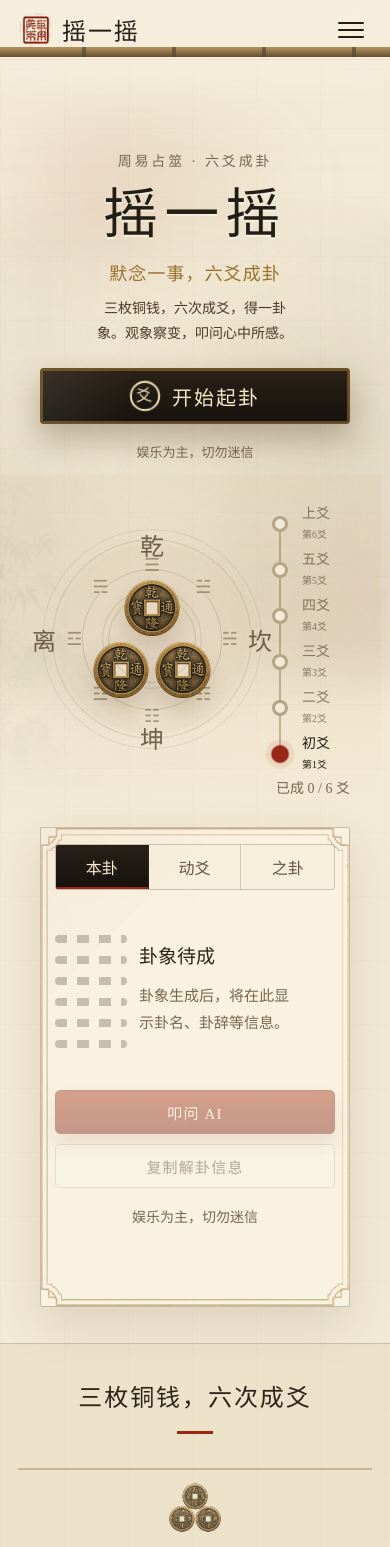
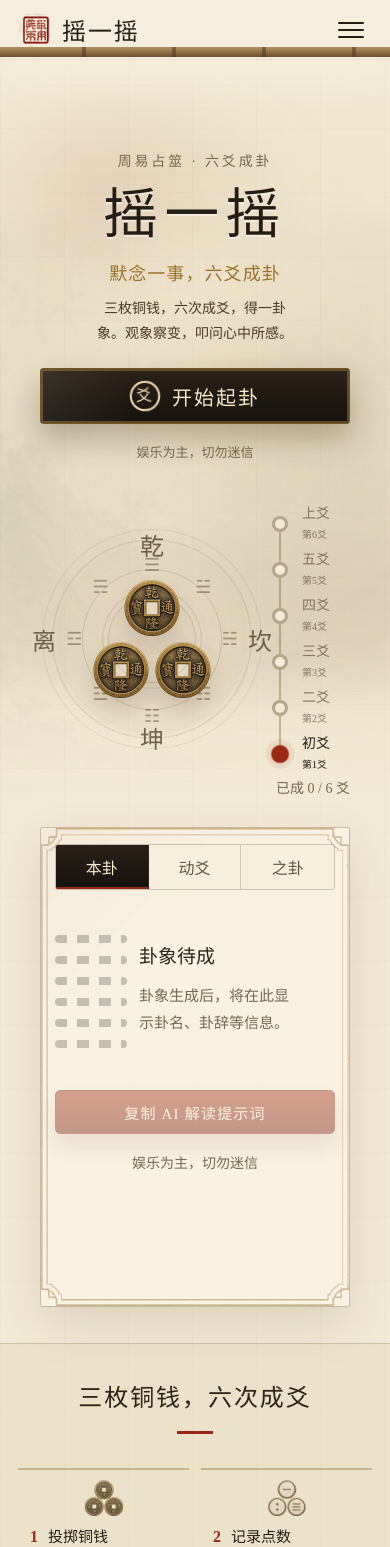
Before and after one commit to smilexiaobao1992/wenyao, a React (Vite) app: page / in a window 390 px wide. Shown: the top 1547 px of the page. Built offline with nearby package versions, Linux system fonts and the light colour scheme.

Commit message:
Improve responsive casting experience

```diff
--- a/src/App.jsx
+++ b/src/App.jsx
@@ -60,6 +60,17 @@ export function App() {
   }, []);
 
   useEffect(() => {
+    if (!menuOpen) return undefined;
+
+    function closeMenuOnEscape(event) {
+      if (event.key === "Escape") setMenuOpen(false);
+    }
+
+    window.addEventListener("keydown", closeMenuOnEscape);
+    return () => window.removeEventListener("keydown", closeMenuOnEscape);
+  }, [menuOpen]);
+
+  useEffect(() => {
     const root = document.documentElement;
     function updateScrollProgress() {
       const scrollTop = window.scrollY;
@@ -119,6 +130,23 @@ export function App() {
     const timer = window.setTimeout(() => setLineFlashIndex(-1), 900);
     return () => window.clearTimeout(timer);
   }, [lineFlashIndex]);
+
+  useEffect(() => {
+    if (!isComplete) return undefined;
+
+    const frame = window.requestAnimationFrame(() => {
+      const result = document.getElementById("result");
+      if (!result) return;
+
+      const bounds = result.getBoundingClientRect();
+      if (bounds.top >= 0 && bounds.bottom <= window.innerHeight) return;
+
+      const reduceMotion = window.matchMedia("(prefers-reduced-motion: reduce)").matches;
+      result.scrollIntoView({ behavior: reduceMotion ? "auto" : "smooth", block: "start" });
+    });
+
+    return () => window.cancelAnimationFrame(frame);
+  }, [isComplete]);
 
   useEffect(() => {
     if (resetCooldownSeconds <= 0) return undefined;
@@ -201,7 +229,6 @@ export function App() {
           <a href="#method" onClick={() => setMenuOpen(false)}>玩法</a>
           <a href="#hexagrams" onClick={() => setMenuOpen(false)}>卦库</a>
           <a href="#result" onClick={() => setMenuOpen(false)}>卦象</a>
-          <a href="#ai" onClick={() => setMenuOpen(false)}>AI 解卦</a>
         </nav>
         <button
           className={menuOpen ? "menu-button is-open" : "menu-button"}
@@ -216,6 +243,7 @@ export function App() {
           <span />
         </button>
       </header>
+      {menuOpen ? <div className="menu-scrim" aria-hidden="true" onClick={() => setMenuOpen(false)} /> : null}
 
       <section className="hero" id="top">
         <div className="intro-panel">
@@ -230,8 +258,9 @@ export function App() {
             className={`primary-action ${isComplete && resetCooldownSeconds > 0 ? "is-cooling" : ""}`}
             type="button"
             aria-disabled={isComplete && resetCooldownSeconds > 0}
+            aria-live="polite"
             onClick={castLine}
-            disabled={isCasting}
+            disabled={isCasting || (isComplete && resetCooldownSeconds > 0)}
           >
             <span className="action-seal" aria-hidden="true">爻</span>
             {isCasting
@@ -528,10 +557,7 @@ function ResultPanel({
 
       <div className="result-actions" id="ai">
         <button className="ask-ai" type="button" disabled={!isComplete} onClick={onCopy}>
-          叩问 AI
-        </button>
-        <button className="copy-button" type="button" disabled={!isComplete} onClick={onCopy}>
-          {copied ? "已复制" : "复制解卦信息"}
+          {copied ? "已复制，可粘贴给 AI" : "复制 AI 解读提示词"}
         </button>
       </div>
       <p className="result-footnote">娱乐为主，切勿迷信</p>
--- a/src/styles.css
+++ b/src/styles.css
@@ -159,13 +159,12 @@ a {
 .page-shell::before {
   display: block;
   top: 56px;
-  right: 0;
-  left: 0;
+  right: -24px;
+  left: -24px;
   height: 670px;
   background:
-    url("/assets/shanshui-bg.webp") left bottom / min(860px, 58vw) auto no-repeat,
-    url("/assets/shanshui-bg.webp") right bottom / min(780px, 52vw) auto no-repeat,
-    linear-gradient(180deg, transparent 0%, rgba(230, 220, 194, 0.26) 64%, transparent 100%);
+    linear-gradient(180deg, rgba(243, 234, 214, 0.22), transparent 34%, rgba(230, 220, 194, 0.18) 82%, rgba(243, 234, 214, 0.28)),
+    url("/assets/shanshui-bg.webp") center center / cover no-repeat;
   mix-blend-mode: multiply;
   opacity: 0.26;
   -webkit-mask-image: linear-gradient(180deg, transparent 0, rgba(0, 0, 0, 0.16) 42px, #000 138px, #000 78%, transparent 100%);
@@ -418,8 +417,8 @@ a {
 
 @keyframes heroRise {
   from {
-    opacity: 0;
-    transform: translateY(28px);
+    opacity: 0.62;
+    transform: translateY(14px);
   }
 
   to {
@@ -447,8 +446,8 @@ a {
 
 @keyframes readerEnter {
   from {
-    opacity: 0;
-    transform: translateY(12px);
+    opacity: 0.7;
+    transform: translateY(6px);
   }
 
   to {
@@ -619,6 +618,10 @@ a {
   border-radius: var(--radius-md);
 }
 
+.menu-scrim {
+  display: none;
+}
+
 /* --------------------------------------------------------------------------
    Hero — desktop base (>1120px)
    -------------------------------------------------------------------------- */
@@ -636,15 +639,15 @@ a {
 }
 
 .page-shell.is-ready .intro-panel {
-  animation: heroRise 0.9s var(--ease-ink) both;
+  animation: heroRise 0.5s var(--ease-ink) both;
 }
 
 .page-shell.is-ready .casting-stage {
-  animation: heroRise 0.9s var(--ease-ink) 0.12s both;
+  animation: heroRise 0.5s var(--ease-ink) 0.05s both;
 }
 
 .page-shell.is-ready .result-panel {
-  animation: heroRise 0.9s var(--ease-ink) 0.24s both;
+  animation: heroRise 0.5s var(--ease-ink) 0.1s both;
 }
 
 .intro-panel {
@@ -1093,6 +1096,7 @@ p {
    -------------------------------------------------------------------------- */
 
 .result-panel {
+  scroll-margin-top: 82px;
   position: relative;
   min-height: 480px;
   margin-top: 34px;
@@ -1292,8 +1296,7 @@ p {
   z-index: 1;
 }
 
-.ask-ai,
-.copy-button {
+.ask-ai {
   min-height: 48px;
   border-radius: var(--radius-lg);
   cursor: pointer;
@@ -1305,20 +1308,17 @@ p {
     filter var(--transition-fast) ease;
 }
 
-.ask-ai:hover:not(:disabled),
-.copy-button:hover:not(:disabled) {
+.ask-ai:hover:not(:disabled) {
   transform: translateY(-1px);
   filter: brightness(1.05);
 }
 
-.ask-ai:focus-visible,
-.copy-button:focus-visible {
+.ask-ai:focus-visible {
   outline: 2px solid var(--cinnabar);
   outline-offset: 3px;
 }
 
-.ask-ai:active:not(:disabled),
-.copy-button:active:not(:disabled) {
+.ask-ai:active:not(:disabled) {
   transform: translateY(0);
   transition-duration: 80ms;
 }
@@ -1352,14 +1352,7 @@ p {
   }
 }
 
-.copy-button {
-  border: 1px solid rgba(95, 72, 37, 0.28);
-  color: #5a4b35;
-  background: rgba(250, 245, 232, 0.62);
-}
-
-.ask-ai:disabled,
-.copy-button:disabled {
+.ask-ai:disabled {
   cursor: not-allowed;
   opacity: 0.44;
 }
@@ -1704,7 +1697,7 @@ p {
   gap: 22px;
   align-items: start;
   padding: 24px;
-  animation: readerEnter 0.5s var(--ease-ink) both;
+  animation: readerEnter 0.28s var(--ease-ink) both;
 }
 
 .reader-copy {
@@ -1944,9 +1937,7 @@ p {
   .page-shell::before {
     top: 46px;
     height: 760px;
-    background:
-      url("/assets/shanshui-bg.webp") left bottom / 170vw auto no-repeat,
-      linear-gradient(180deg, transparent 0%, rgba(230, 220, 194, 0.24) 68%, transparent 100%);
+    background-position: center, 14% center;
     opacity: 0.22;
   }
 
@@ -2069,13 +2060,16 @@ p {
   }
 
   .method-steps {
-    grid-template-columns: 1fr;
-    gap: 0;
+    grid-template-columns: repeat(2, minmax(0, 1fr));
+    gap: 12px;
   }
 
   .method-step {
     min-height: 0;
-    padding: 18px 0;
+    padding: 16px 12px;
+    opacity: 1;
+    transform: none;
+    transition: none;
   }
 
   .step-heading {
@@ -2114,27 +2108,30 @@ p {
   }
 
   .index-list {
-    grid-auto-flow: column;
-    grid-auto-columns: minmax(170px, 1fr);
-    max-height: none;
-    overflow-x: auto;
-    overflow-y: hidden;
-    scroll-snap-type: x mandatory;
-    scroll-padding-inline: 8px;
+    grid-template-columns: repeat(4, minmax(0, 1fr));
+    grid-auto-flow: row;
+    max-height: 260px;
+    overflow-x: hidden;
+    overflow-y: auto;
+    scroll-snap-type: none;
   }
 
   .index-list button {
-    scroll-snap-align: start;
-  }
-
-  .index-list button {
-    grid-template-columns: 34px 38px 1fr;
+    grid-template-columns: 1fr;
+    gap: 2px;
+    min-height: 64px;
+    padding: 8px 4px;
     border-right: 1px solid rgba(95, 72, 37, 0.1);
-    border-bottom: 0;
+    border-bottom: 1px solid rgba(95, 72, 37, 0.1);
+    text-align: center;
   }
 
   .index-list strong {
     font-size: 18px;
+  }
+
+  .index-list small {
+    display: none;
   }
 
   .hexagram-reader,
@@ -2269,15 +2266,18 @@ p {
 
   .site-header .desktop-nav {
     position: absolute;
-    top: calc(100% + 14px);
-    right: 16px;
+    top: 100%;
+    right: 0;
+    left: 0;
     z-index: 30;
     display: none;
-    min-width: 168px;
+    grid-template-columns: repeat(3, minmax(0, 1fr));
+    min-width: 0;
     gap: 0;
-    padding: 8px;
-    border: 1px solid rgba(95, 72, 37, 0.28);
-    border-radius: var(--radius-md);
+    padding: 8px 18px;
+    border-top: 1px solid rgba(95, 72, 37, 0.2);
+    border-bottom: 1px solid rgba(95, 72, 37, 0.28);
+    border-radius: 0;
     background: rgba(247, 240, 222, 0.96);
     box-shadow: 0 18px 40px rgba(55, 37, 13, 0.18);
     backdrop-filter: blur(14px);
@@ -2290,7 +2290,16 @@ p {
   .site-header .desktop-nav a {
     padding: 12px 16px;
     font-size: 16px;
+    text-align: center;
     white-space: nowrap;
+  }
+
+  .menu-scrim {
+    position: fixed;
+    inset: 60px 0 0;
+    z-index: 15;
+    display: block;
+    background: rgba(36, 29, 20, 0.16);
   }
 
   .menu-button.is-open span:nth-child(1) {
@@ -2383,8 +2392,7 @@ p {
   }
 
   .tabs button,
-  .ask-ai,
-  .copy-button {
+  .ask-ai {
     font-size: 16px;
   }
 
@@ -2414,16 +2422,19 @@ p {
 
   .step-art,
   .step-line-art {
-    width: 96px;
-    height: 62px;
+    width: 72px;
+    height: 48px;
+    margin-bottom: 6px;
   }
 
   .method-step .step-heading h3 {
-    font-size: 17px;
+    font-size: 15px;
   }
 
   .method-step p {
-    font-size: 13px;
+    margin-top: 7px;
+    font-size: 12px;
+    line-height: 1.55;
   }
 
   .hexagram-library {
@@ -2497,8 +2508,7 @@ p {
     gap: 10px;
   }
 
-  .ask-ai,
-  .copy-button {
+  .ask-ai {
     min-height: 44px;
     font-size: 15px;
   }
```
